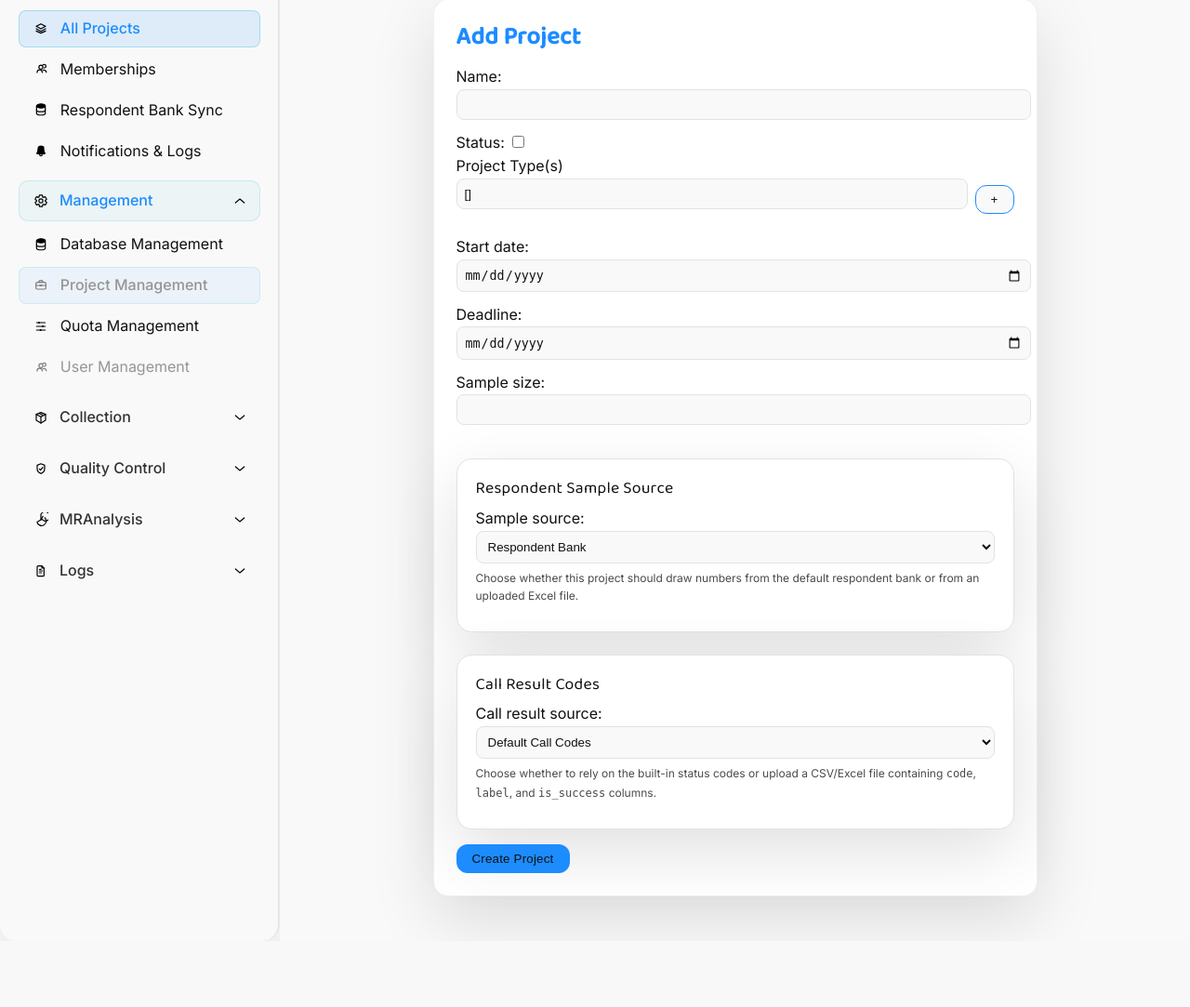
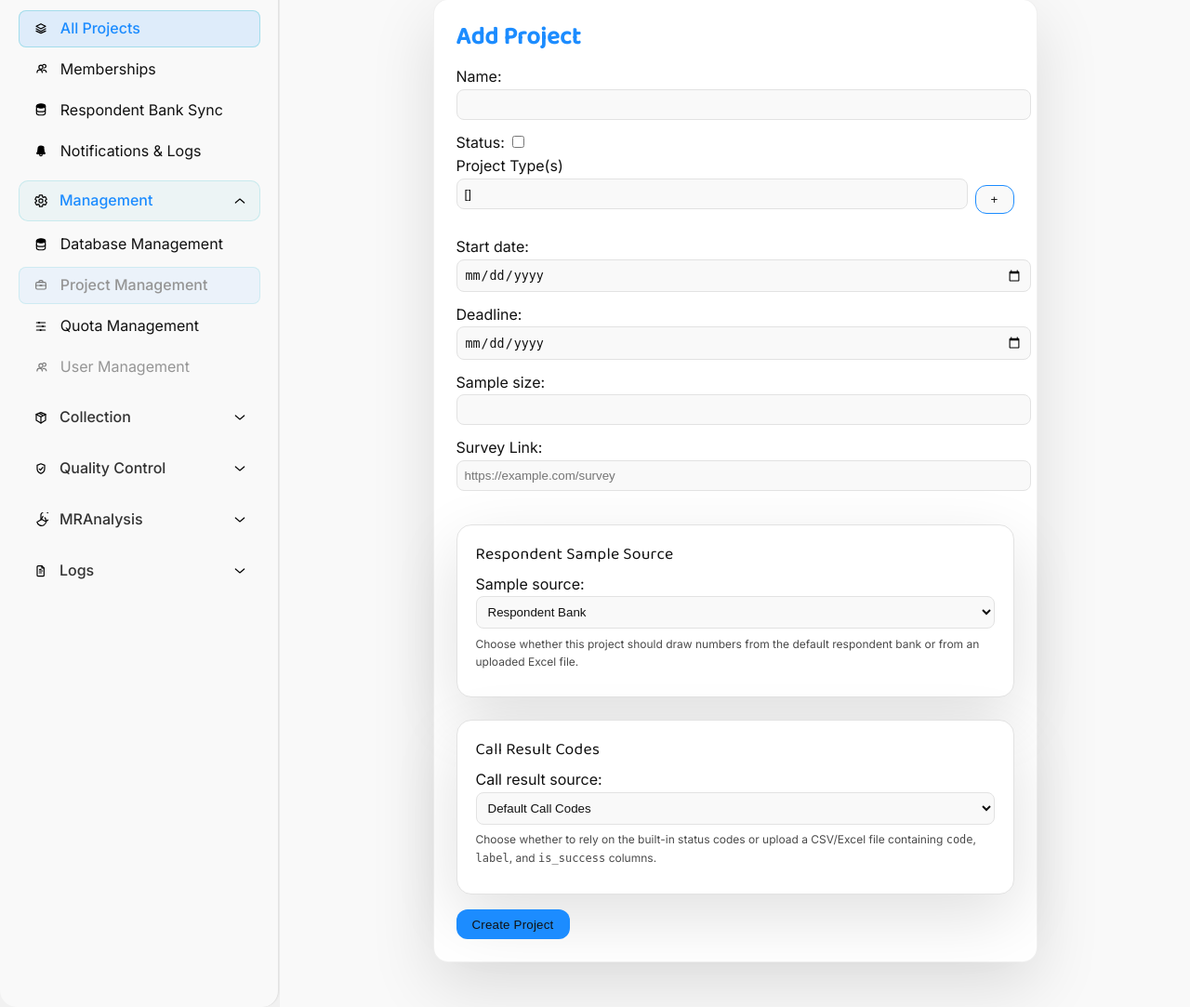
Before and after one commit to AMKhakbaz/insightzen_app, a Django app: page /projects/add/ in a window 1280 px wide. Shown: the part 179-1262 px from the top of the page at 93% size. Before the commit the page ends 1190 px from the top, so only its background shows below. Run offline with Django 4.2, Linux system fonts and the light colour scheme; the visitor is signed in with stand-in values (Sample User, id 1); data that the repository does not hold is empty; parts of the project's set-up code (start-up, migrations or seed data) failed here and were passed over; some libraries are stand-ins or nearby versions.

Commit message:
Add survey link support to projects and interviewer panel

```diff
--- a/core/forms.py
+++ b/core/forms.py
@@ -107,6 +107,7 @@ class ProjectForm(forms.ModelForm):
             'start_date',
             'deadline',
             'sample_size',
+            'survey_link',
             'sample_source',
             'sample_upload',
             'call_result_source',
@@ -119,6 +120,7 @@ class ProjectForm(forms.ModelForm):
             'start_date': forms.DateInput(attrs={'type': 'date', 'class': 'form-control'}),
             'deadline': forms.DateInput(attrs={'type': 'date', 'class': 'form-control'}),
             'sample_size': forms.NumberInput(attrs={'class': 'form-control'}),
+            'survey_link': forms.URLInput(attrs={'class': 'form-control', 'placeholder': 'https://example.com/survey'}),
             'sample_source': forms.Select(attrs={'class': 'form-select'}),
             'call_result_source': forms.Select(attrs={'class': 'form-select'}),
         }
@@ -129,6 +131,7 @@ class ProjectForm(forms.ModelForm):
         widget = self.fields['sample_upload'].widget
         widget.attrs.setdefault('class', 'form-control')
         widget.attrs.setdefault('accept', '.xlsx,.xls')
+        self.fields['survey_link'].required = True
         self.fields['call_result_upload'].required = False
         call_widget = self.fields['call_result_upload'].widget
         call_widget.attrs.setdefault('class', 'form-control')
--- a/core/models.py
+++ b/core/models.py
@@ -163,6 +163,12 @@ class Project(models.Model):
     start_date = models.DateField()
     deadline = models.DateField()
     sample_size = models.PositiveIntegerField()
+    survey_link = models.URLField(
+        max_length=500,
+        blank=True,
+        default='',
+        verbose_name='Survey Link',
+    )
     filled_samples = models.PositiveIntegerField(default=0)
     sample_source = models.CharField(
         max_length=20,
--- a/core/templates/project_form.html
+++ b/core/templates/project_form.html
@@ -55,6 +55,11 @@
             {{ form.sample_size.label_tag }}
             {{ form.sample_size }}
             {{ form.sample_size.errors }}
+        </div>
+        <div>
+            {{ form.survey_link.label_tag }}
+            {{ form.survey_link }}
+            {{ form.survey_link.errors }}
         </div>
         <div class="sample-config-block">
             <h2>{% if lang == 'fa' %}منبع نمونه پاسخگو{% else %}Respondent Sample Source{% endif %}</h2>
```
Also changed, not shown: core/templates/telephone_interviewer.html (+6 -1 lines), core/tests/test_collection_performance_api.py (+1 -0 lines), core/tests/test_home_dashboard.py (+3 -0 lines), core/tests/test_project_list_types.py (+1 -0 lines), core/tests/test_qc_management_view.py (+1 -0 lines), core/tests/test_qc_performance_dashboard.py (+2 -0 lines), core/tests/test_qc_review_access.py (+1 -0 lines), core/tests/test_quota_management.py (+1 -0 lines), core/tests/test_sample_upload_ingest.py (+1 -0 lines), core/tests/test_telephone_interviewer.py (+1 -0 lines), core/migrations/0024_project_survey_link_alter_databaseentry_source_type.py (added).
